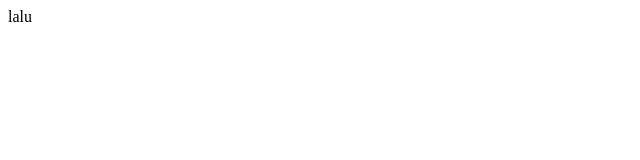
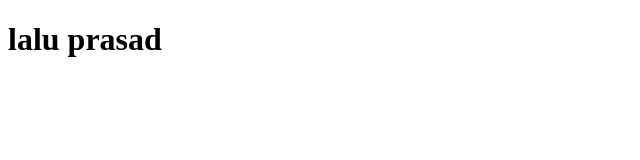
Before and after one commit to lalu9989/vcs, a plain HTML site: page index2.html in a window 1280 px wide. Shown: the whole page, without its empty margins (0-640 px from the left). Drawn offline with Linux system fonts and the light colour scheme.

Commit message:
new file add

```diff
--- a/index2.html
+++ b/index2.html
@@ -6,7 +6,7 @@
     <title>Document</title>
 </head>
 <body>
-    lalu
+    <h1>lalu prasad</h1>
 
 </body>
 </html>
```
Also changed, not shown: index.html (+1 -0 lines).
